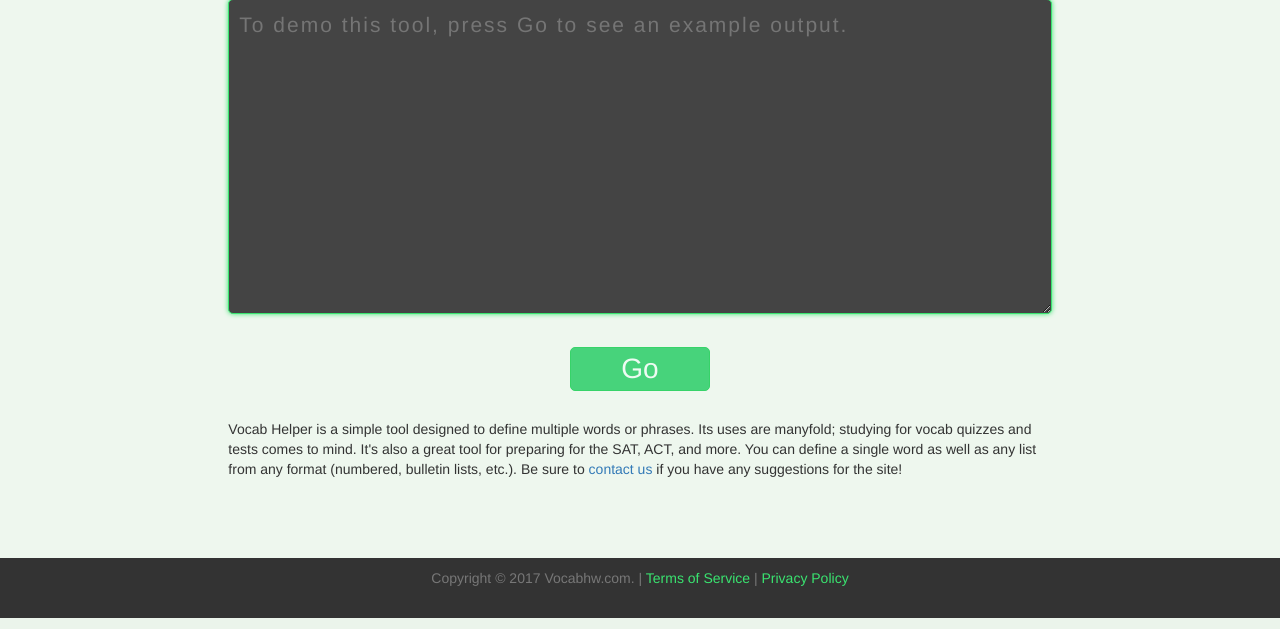
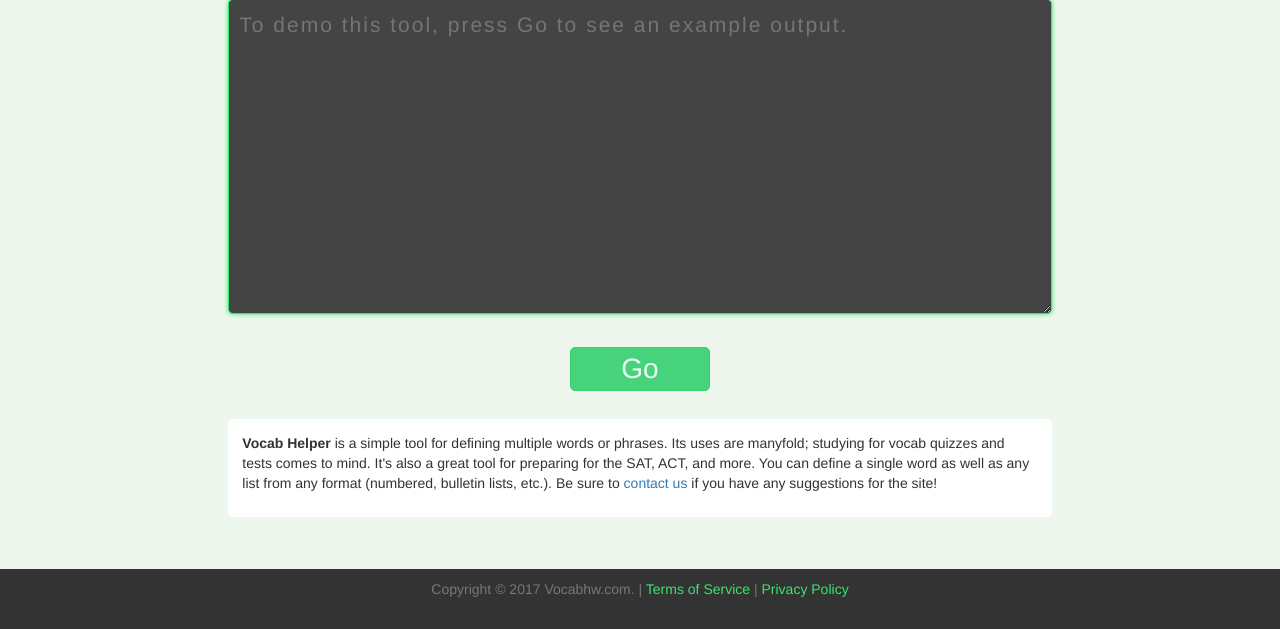
Before and after one commit to lazorfuzz/vocab-helper, a Django app: page / in a window 1280 px wide. Shown: the part 182-811 px from the top of the page. Run offline with Django 3.2, Linux system fonts and the light colour scheme; some libraries are stand-ins or nearby versions.

Commit message:
fix bugs

```diff
--- a/vocabhelper/templates/index.html
+++ b/vocabhelper/templates/index.html
@@ -3,7 +3,7 @@
 <html lang="en">
 <head>
   {% include "head.html" %}
-<title>Vocab Helper</title>
+<title>Vocab Helper - Define Multiple Words</title>
 <style>
   html, body{
     overflow: scroll;
@@ -13,7 +13,10 @@
   .container-fluid{
     margin-bottom: 6em;
   }
-  .abouttext{
+  .info{
+    padding: 1em;
+    border-radius: 5px;
+    background-color: white;
     margin-bottom: 2em;
   }
 </style>
@@ -40,10 +43,12 @@
             {% csrf_token %}
             <button class='button' id="go">Go</button><button class='button' id="copy" style='display:none;'>Copy</button>
     </div>
-    <p class='abouttext'>
-      Vocab Helper is a simple tool designed to define multiple words or phrases. Its uses are manyfold; studying for vocab quizzes and tests comes to mind. It's also a great tool for preparing for the SAT, ACT, and more. You can define a single word as well as any list from any format (numbered, bulletin lists, etc.).
-      Be sure to <a href='{% url "contact" %}'>contact us</a> if you have any suggestions for the site!
-    </p>
+    <div class='info'>
+      <p class='abouttext'>
+        <b>Vocab Helper</b> is a simple tool for defining multiple words or phrases. Its uses are manyfold; studying for vocab quizzes and tests comes to mind. It's also a great tool for preparing for the SAT, ACT, and more. You can define a single word as well as any list from any format (numbered, bulletin lists, etc.).
+        Be sure to <a href='{% url "contact" %}'>contact us</a> if you have any suggestions for the site!
+      </p>
+    </div>
     <div class="fb-like" data-href="http://vocabhw.com" data-layout="button_count" data-action="like" data-size="small" data-show-faces="true" data-share="true"></div>
 </div>
 
```
